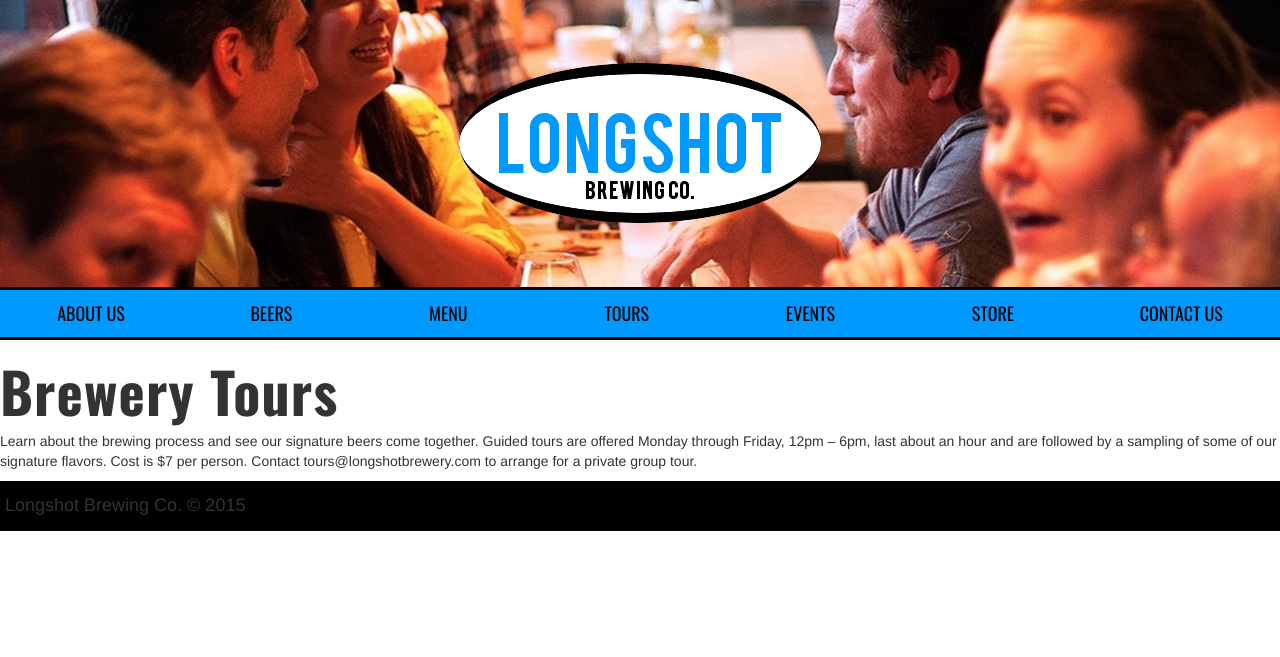
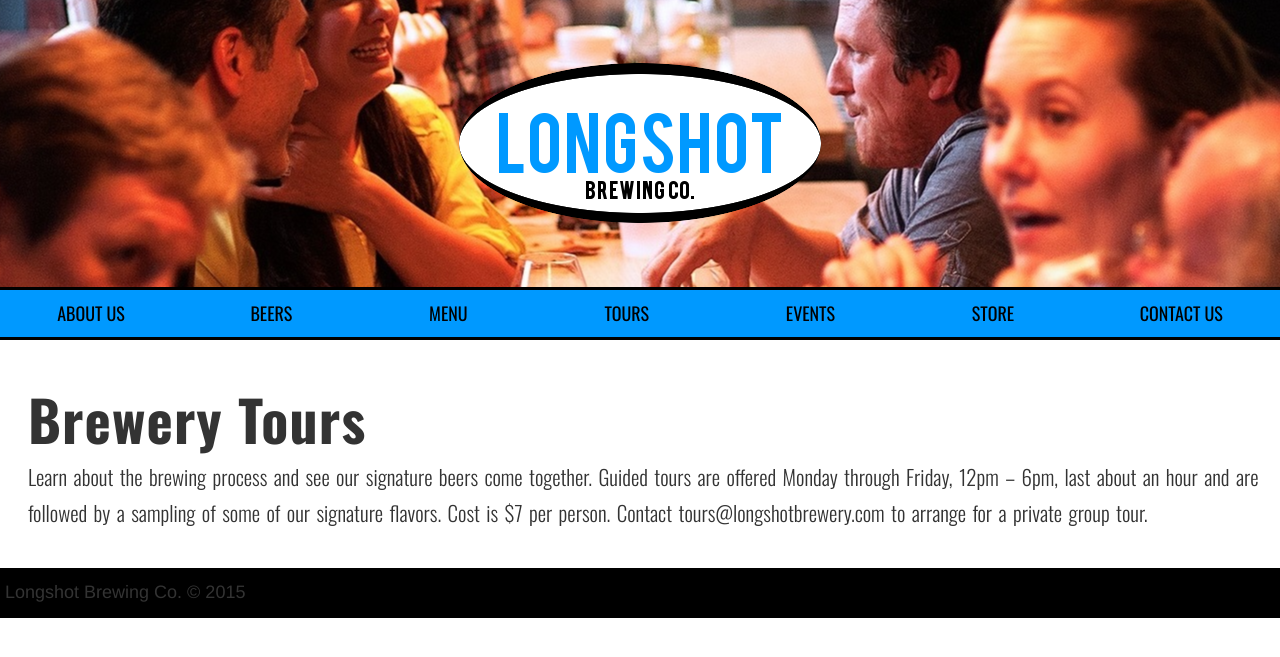
Before and after one commit to kylemochrie/LongshotBrewingCo, a PHP site: page /tours.php in a window 1280 px wide. Shown: the part 39-696 px from the top of the page. Run offline with PHP 8.4, Linux system fonts and the light colour scheme; some libraries are stand-ins or nearby versions.

Commit message:
Format Tours page

```diff
--- a/tours.php
+++ b/tours.php
@@ -4,7 +4,7 @@
 <body>
   <?php include "nav.html"; ?>
   <div class="container-fluid">
-    <div class="row">
+    <div class="row" id="intro">
       <h1>Brewery Tours</h1>
         <p>Learn about the brewing process and see our signature beers come together.
             Guided tours are offered Monday through Friday, 12pm – 6pm, last about an hour and are followed by a sampling of some of our signature flavors.
```
